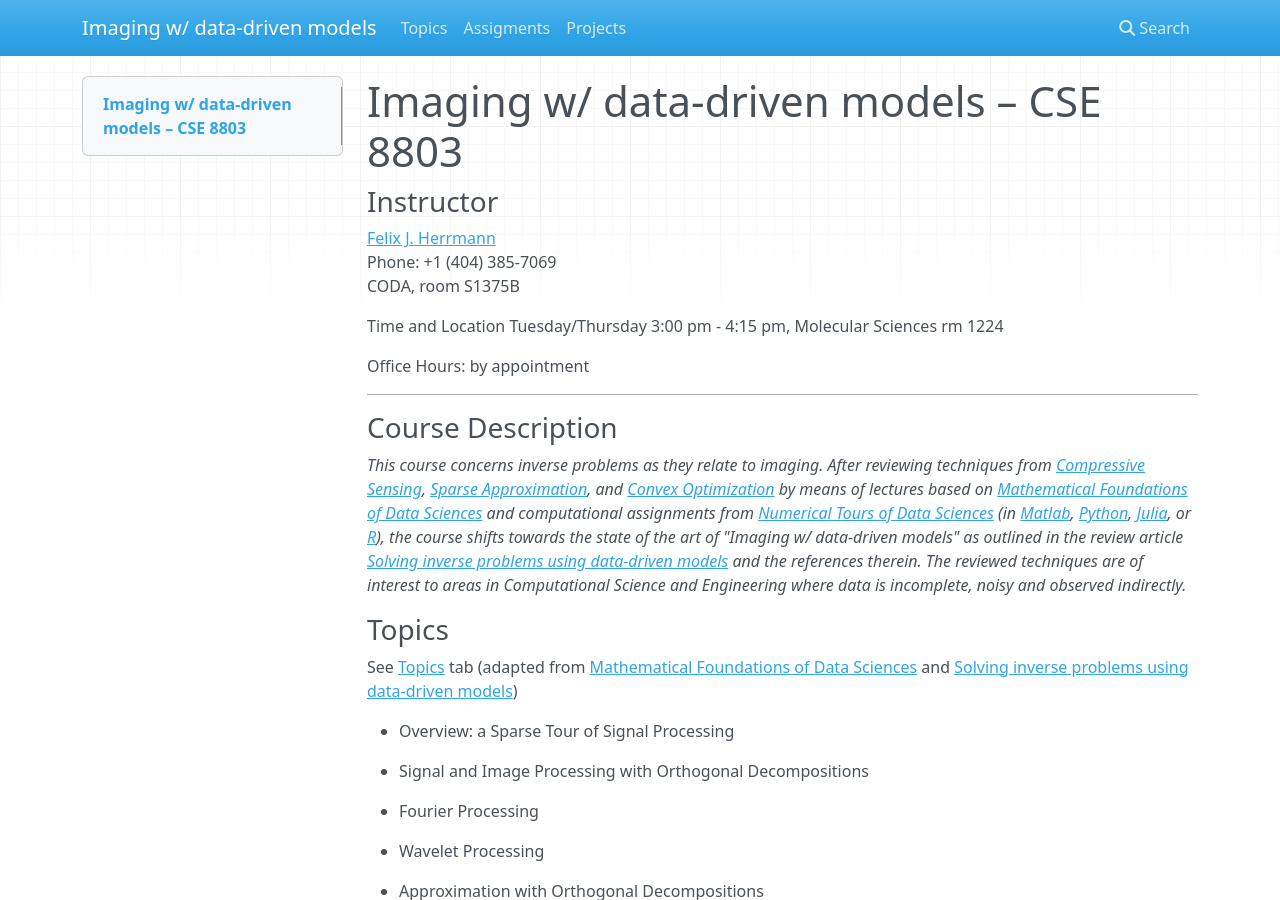
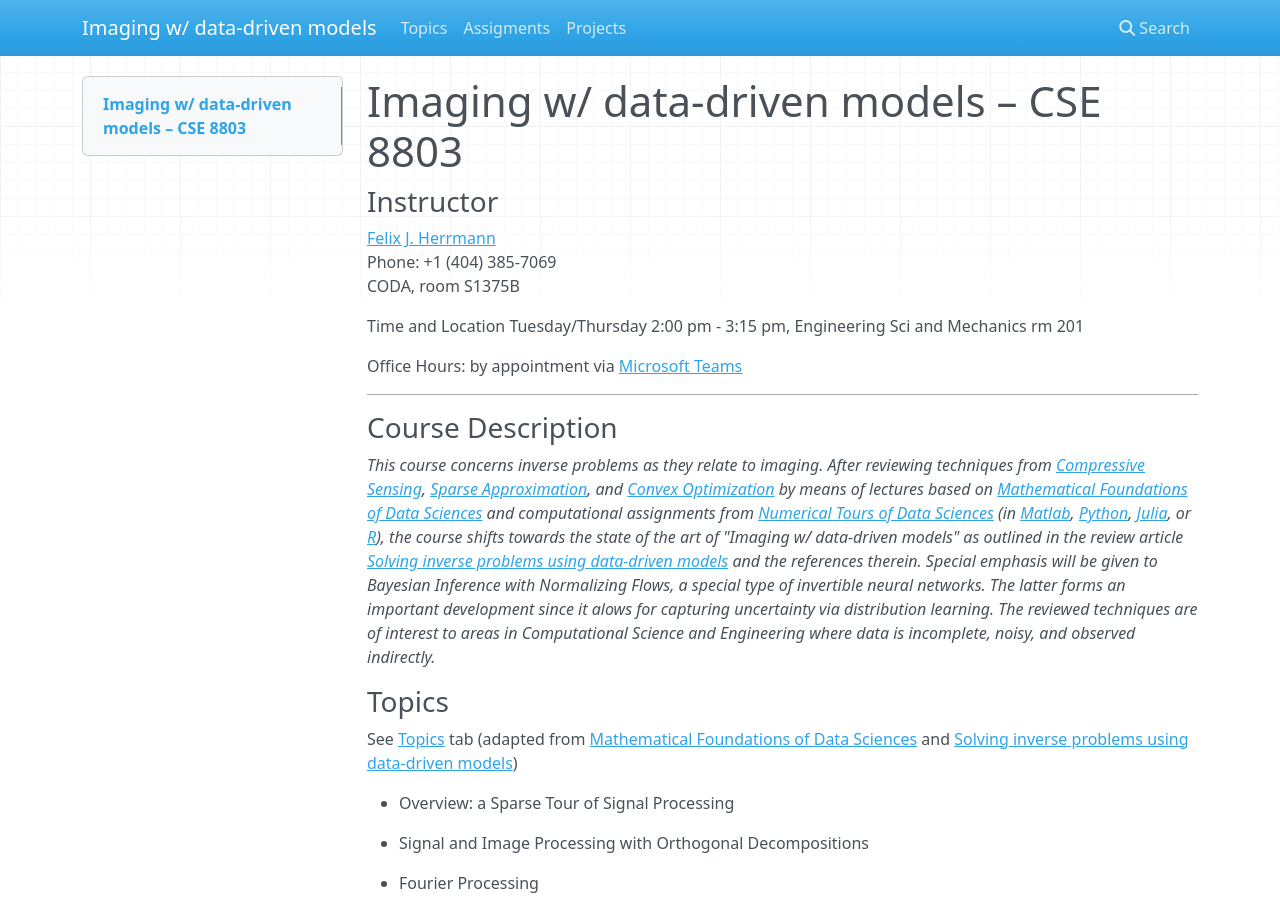
Before and after one commit to flexie/CSE-8803, an MkDocs documentation site: the page built from docs/index.md, in a window 1280 px wide and 900 px high. Built offline with MkDocs 1.6.1, drawn with Linux system fonts in a browser that asks for light colours; nearby versions of some CDN libraries; old or Windows-style settings are respelled for this version of MkDocs.

Commit message:
Update for announcement

```diff
--- a/docs/index.md
+++ b/docs/index.md
@@ -6,15 +6,15 @@
 Phone: +1 (404) 385-7069
 CODA, room S1375B
 
-Time and Location Tuesday/Thursday 3:00 pm - 4:15 pm, Molecular Sciences rm 1224
+Time and Location Tuesday/Thursday 2:00 pm - 3:15 pm, Engineering Sci and Mechanics rm 201
 
-Office Hours: by appointment
+Office Hours: by appointment via [Microsoft Teams](https://faq.oit.gatech.edu/content/how-do-i-access-microsoft-teams)
 
 ***
 
 ### Course Description
 
-*This course concerns inverse problems as they relate to imaging. After reviewing techniques from [Compressive Sensing], [Sparse Approximation], and [Convex Optimization] by means of lectures based on [Mathematical Foundations of Data Sciences] and computational assignments from [Numerical Tours of Data Sciences] (in [Matlab], [Python], [Julia], or [R]), the course shifts towards the state of the art of "Imaging w/ data-driven models" as outlined in the review article [Solving inverse problems using data-driven models] and the references therein. The reviewed techniques are of interest to areas in Computational Science and Engineering where data is incomplete, noisy and observed indirectly.*
+*This course concerns inverse problems as they relate to imaging. After reviewing techniques from [Compressive Sensing], [Sparse Approximation], and [Convex Optimization] by means of lectures based on [Mathematical Foundations of Data Sciences] and computational assignments from [Numerical Tours of Data Sciences] (in [Matlab], [Python], [Julia], or [R]), the course shifts towards the state of the art of "Imaging w/ data-driven models" as outlined in the review article [Solving inverse problems using data-driven models] and the references therein. Special emphasis will be given to Bayesian Inference with Normalizing Flows, a special type of invertible neural networks. The latter forms an important development since it alows for capturing uncertainty via distribution learning. The reviewed techniques are of interest to areas in Computational Science and Engineering where data is incomplete, noisy, and observed indirectly.*
 
 [Compressive Sensing]:https://en.wikipedia.org/wiki/Compressed_sensing
 [Convex Optimization]:https://en.wikipedia.org/wiki/Convex_optimization
```
